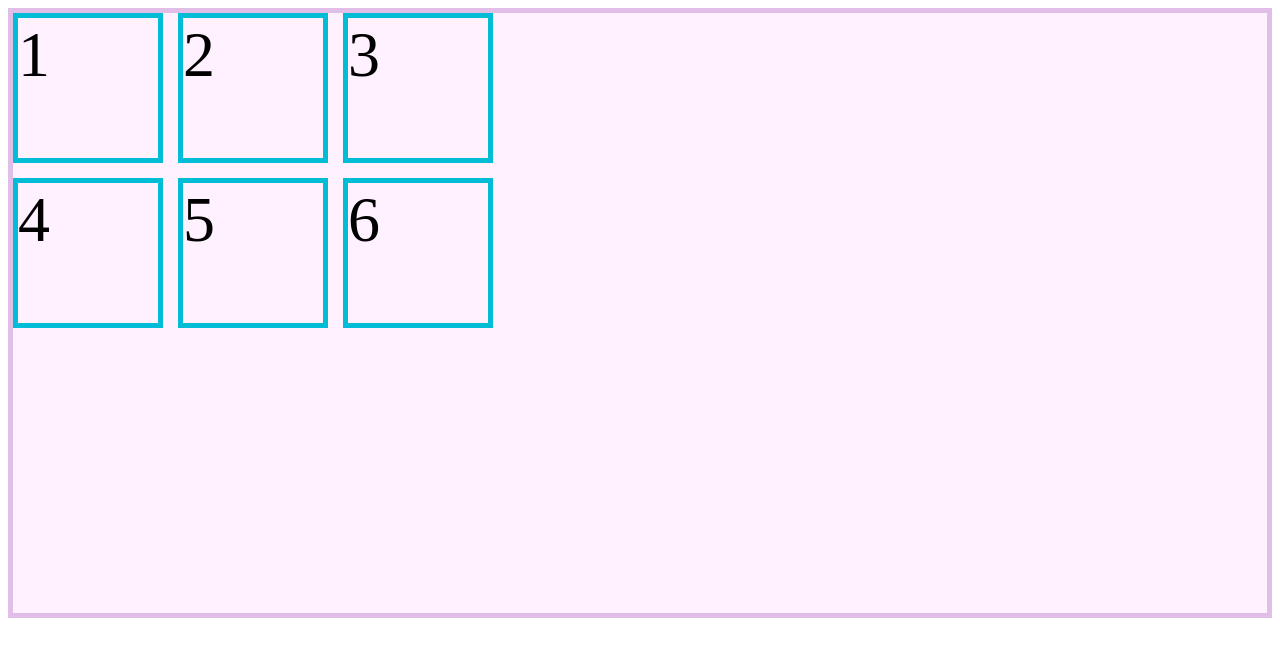
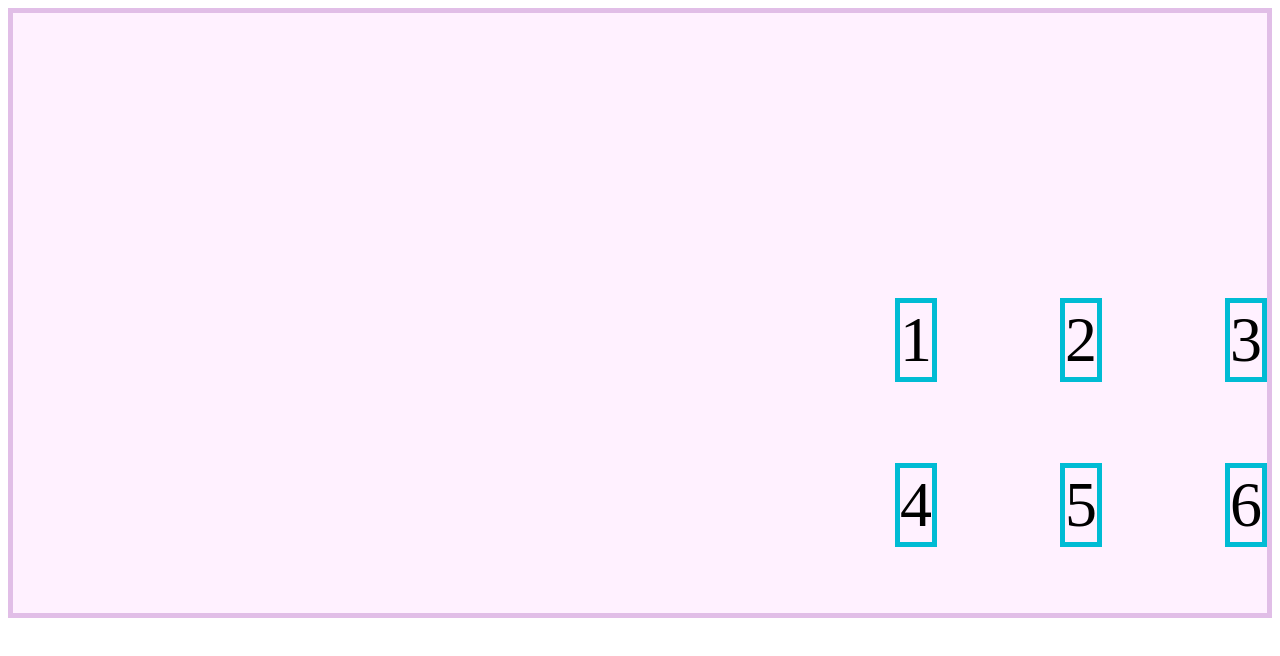
Before and after one commit to jorgegilberto1/cssgridbasico, a plain HTML site: page index.html in a window 1280 px wide. Drawn offline with Linux system fonts and the light colour scheme.

Commit message:
propiedades de alineacion

```diff
--- a/style.css
+++ b/style.css
@@ -7,6 +7,11 @@
     grid-template-columns: 150px 150px 150px;
     grid-auto-rows: 150px;
     height: 600px;
+    justify-content: center;
+    align-content: flex-end;
+    place-content: end;
+    justify-items: end;
+    align-items: flex-start;
 }
 
 .item{
```
